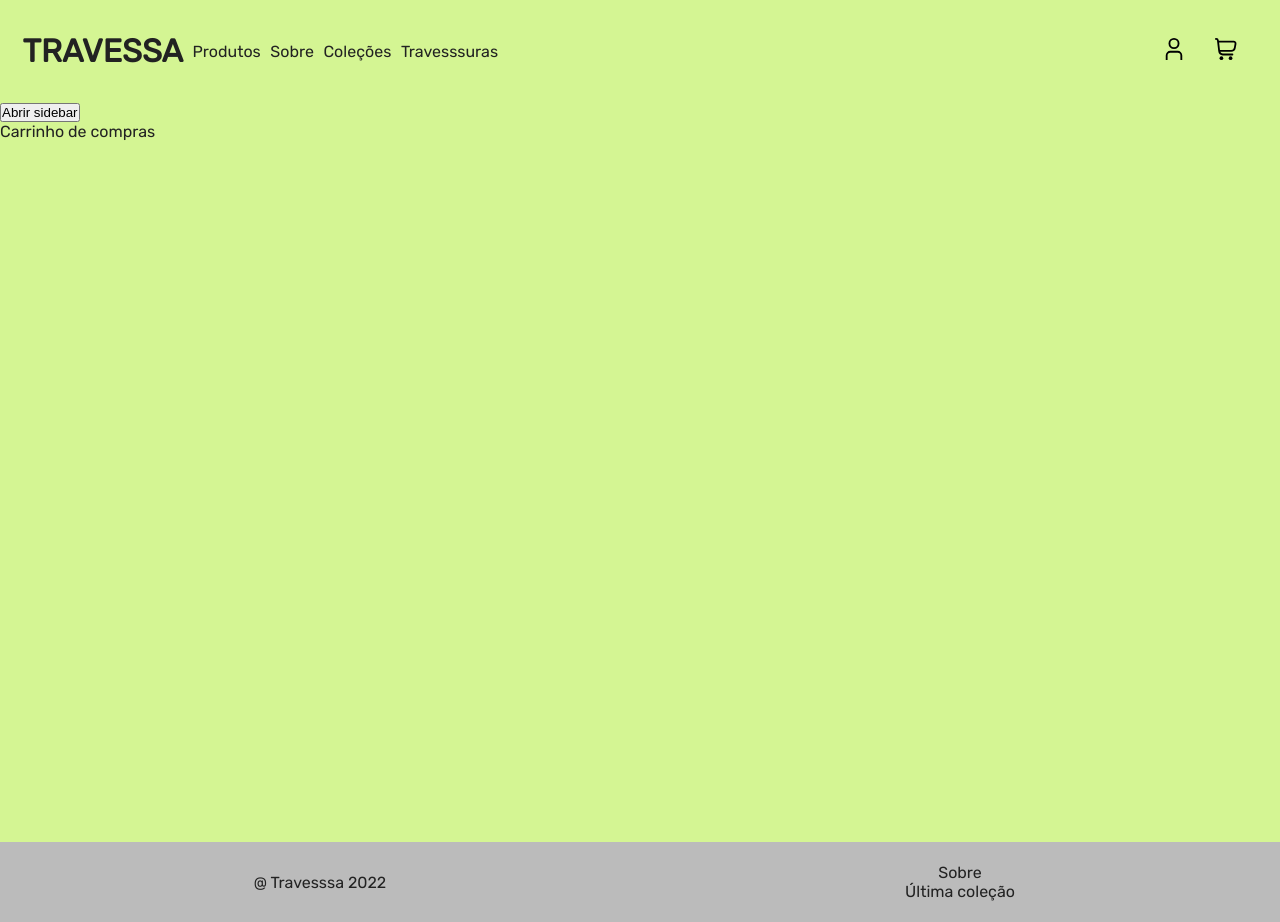
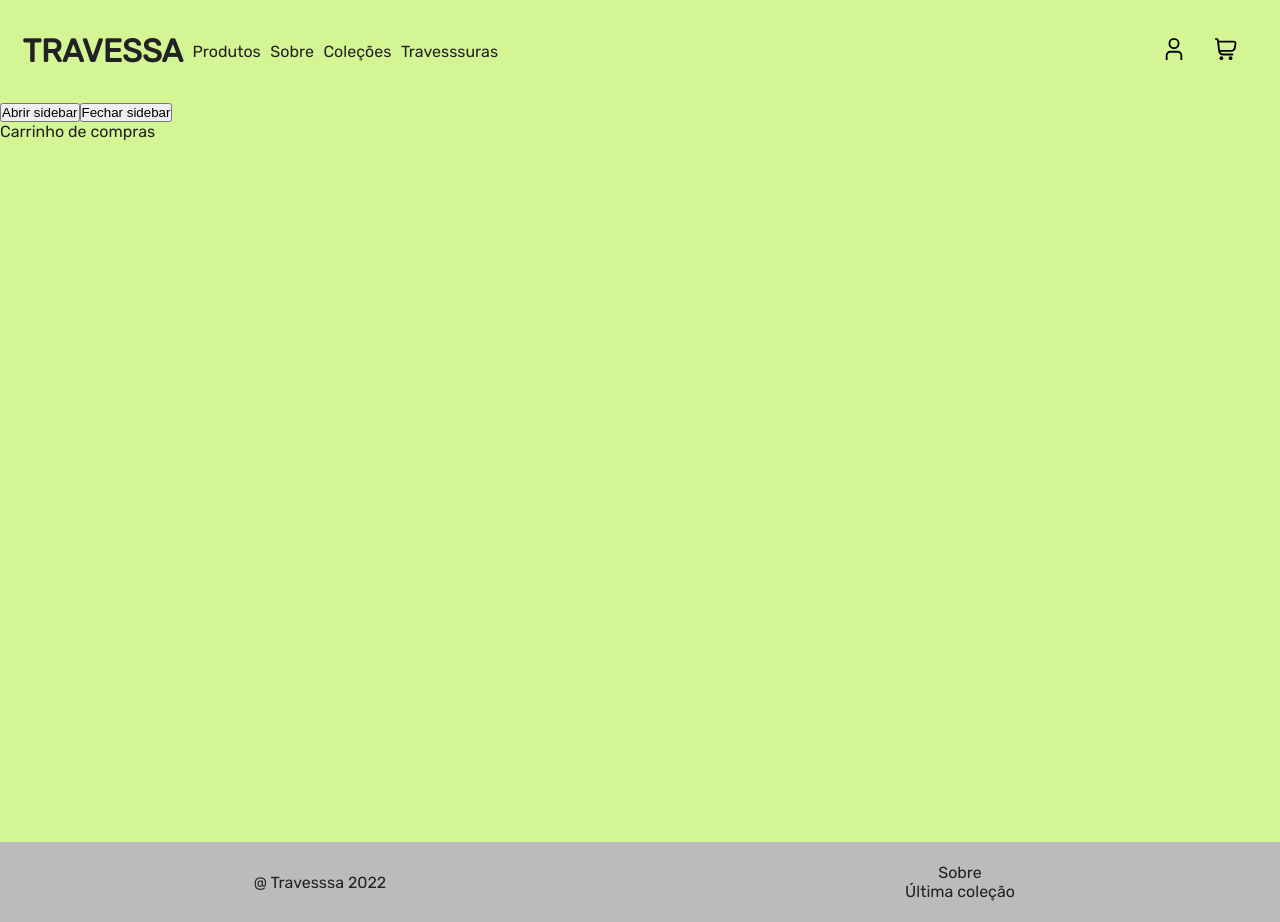
Before and after one commit to amauribechtoldjr/shopify-ecommerce, a Next.js app: page /cart in a window 1280 px wide. Built offline with nearby package versions, Linux system fonts and the light colour scheme.

Commit message:
Controling state changes

```diff
--- a/src/components/UI/Layout/Layout.tsx
+++ b/src/components/UI/Layout/Layout.tsx
@@ -4,12 +4,13 @@ import * as S from './styles'
 import { useUI } from '@hooks'
 
 const Layout: FC = ({ children }) => {
-  const { openSidebar } = useUI()
+  const { openSidebar, closeSidebar } = useUI()
 
   return (
     <S.LayoutContainer>
       <Navbar />
       <button onClick={openSidebar}>Abrir sidebar</button>
+      <button onClick={closeSidebar}>Fechar sidebar</button>
       <S.Main>{children}</S.Main>
       <Footer />
     </S.LayoutContainer>
--- a/src/components/UI/UIProvider/UIProvider.tsx
+++ b/src/components/UI/UIProvider/UIProvider.tsx
@@ -1,4 +1,4 @@
-import { FC, useReducer } from 'react'
+import { FC, useReducer, useMemo } from 'react'
 import { UIContext } from '@contexts'
 import { uiReducer } from '@hooks/useUI'
 import { UI_INITIAL_STATE } from '@contexts/ui'
@@ -9,13 +9,11 @@ const UIProvider: FC = ({ children }) => {
   const openSidebar = () => dispatch({ type: 'OPEN_SIDEBAR' })
   const closeSidebar = () => dispatch({ type: 'CLOSE_SIDEBAR' })
 
-  const uiState = {
-    ...state,
-    openSidebar,
-    closeSidebar
-  }
+  const value = useMemo(() => {
+    return { ...state, openSidebar, closeSidebar }
+  }, [state.isSidebarOpen])
 
-  return <UIContext.Provider value={uiState}>{children}</UIContext.Provider>
+  return <UIContext.Provider value={value}>{children}</UIContext.Provider>
 }
 
 export default UIProvider
```
